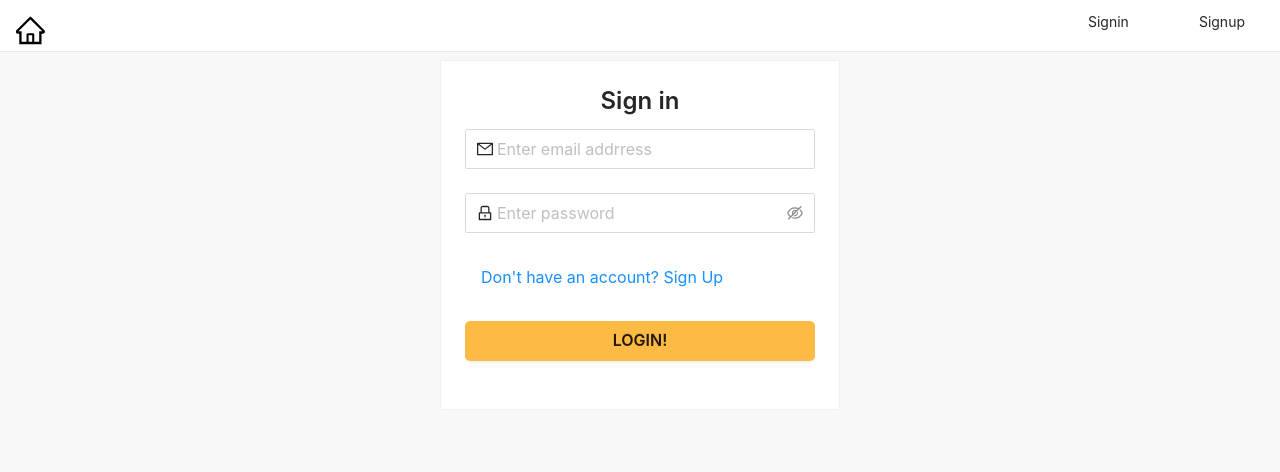
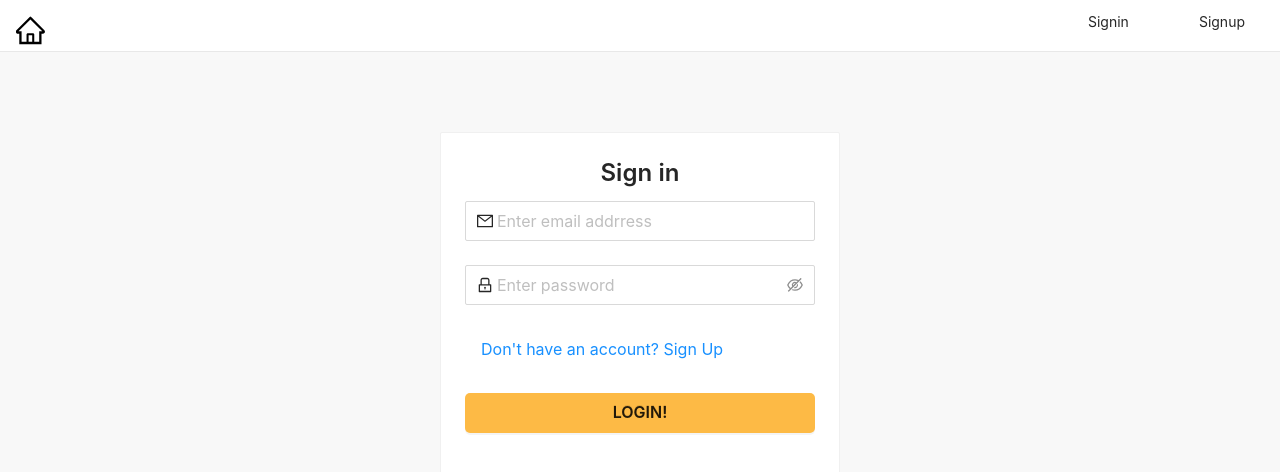
Before and after one commit to JoramWells/kitenge-recap, a React (Create React App) app: page /login in a window 1280 px wide. Shown: the top 472 px of the page. Built offline with nearby package versions, Linux system fonts and the light colour scheme.

Commit message:
Centered Login Form

```diff
--- a/src/components/Login/Login.js
+++ b/src/components/Login/Login.js
@@ -42,7 +42,7 @@ export default function SignIn(props) {
   }, [userInfo]);
 
   return (
-    <Row justify="space-around" align="middle" style={{marginTop:"0.5rem"}}>
+    <Row justify="space-around" align="middle" style={{marginTop:"5rem"}}>
 
         <Card style={{ width: "25rem" }}>
           <Title level={3} style={{ textAlign: "center" }}>
```
